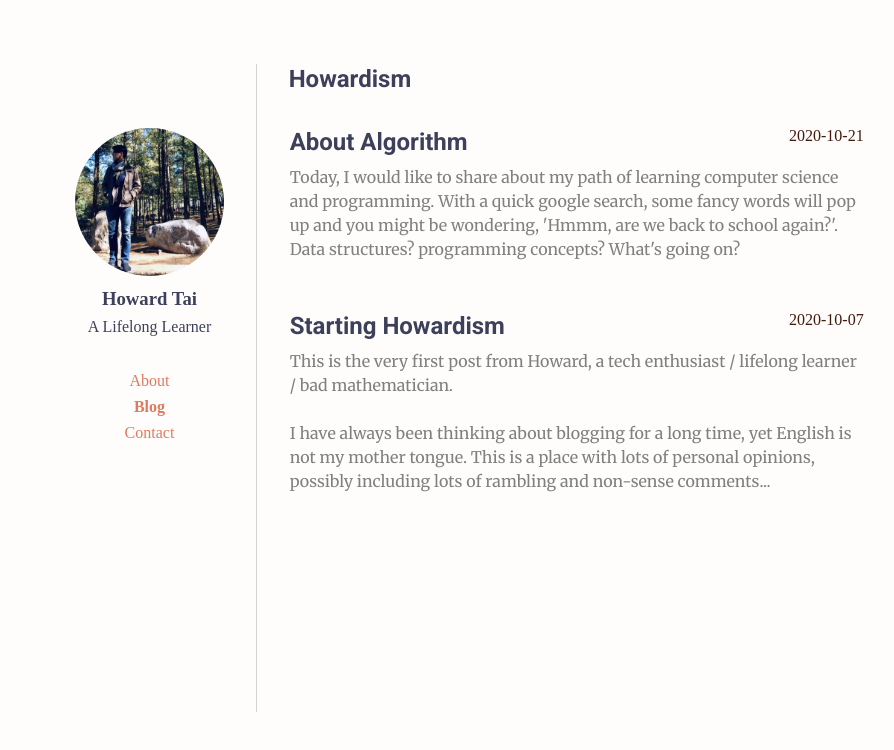
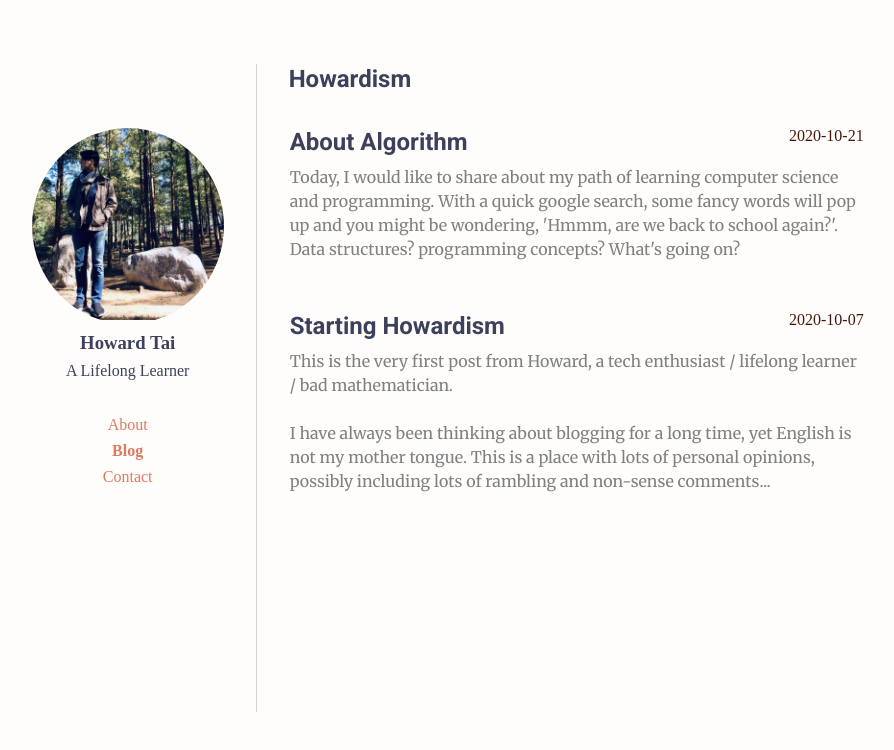
Before and after one commit to Howard86/howardism, a Next.js app: page / in a window 1280 px wide. Shown: the top 750 px of the page, without its empty margins (170-1064 px from the left). Built offline with nearby package versions, Linux system fonts and the light colour scheme.

Commit message:
:sparkles: add responsive custom next Image

```diff
--- a/src/components/Profile.tsx
+++ b/src/components/Profile.tsx
@@ -1,12 +1,22 @@
 import React, { FC, memo } from "react";
-import { Image, Box, Text, Link } from "rebass/styled-components";
+import { Box, Text, Link } from "rebass/styled-components";
+import Image from "./common/Image";
 
 const Profile: FC = () => (
   <Box sx={{ textAlign: "center" }}>
     <Link href="https://github.com/howard86" target="_blank">
       <Image
         src="/profile.jpeg"
-        sx={{ width: ["3rem", "6rem", "12rem"], height: "auto", borderRadius: 9999 }}
+        width={400}
+        height={400}
+        mx="auto"
+        sx={{
+          width: ["3rem", "6rem", "12rem"],
+          height: "auto",
+          borderRadius: "50%",
+          overflow: "hidden",
+        }}
+        priority
       />
     </Link>
     <Text as="h3" my={2}>
--- /dev/null
+++ b/src/components/common/Image.tsx
@@ -0,0 +1,18 @@
+import React, { FC } from "react";
+import NextImage from "next/image";
+import { Box, ImageProps as RebassImageProps } from "rebass/styled-components";
+
+interface ImageProps extends RebassImageProps {
+  src: string;
+  width: number;
+  height: number;
+  priority?: boolean;
+}
+
+const Image: FC<ImageProps> = ({ src, width, height, priority, ...props }) => (
+  <Box {...props}>
+    <NextImage src={src} width={width} height={height} priority={priority} />
+  </Box>
+);
+
+export default Image;
```
